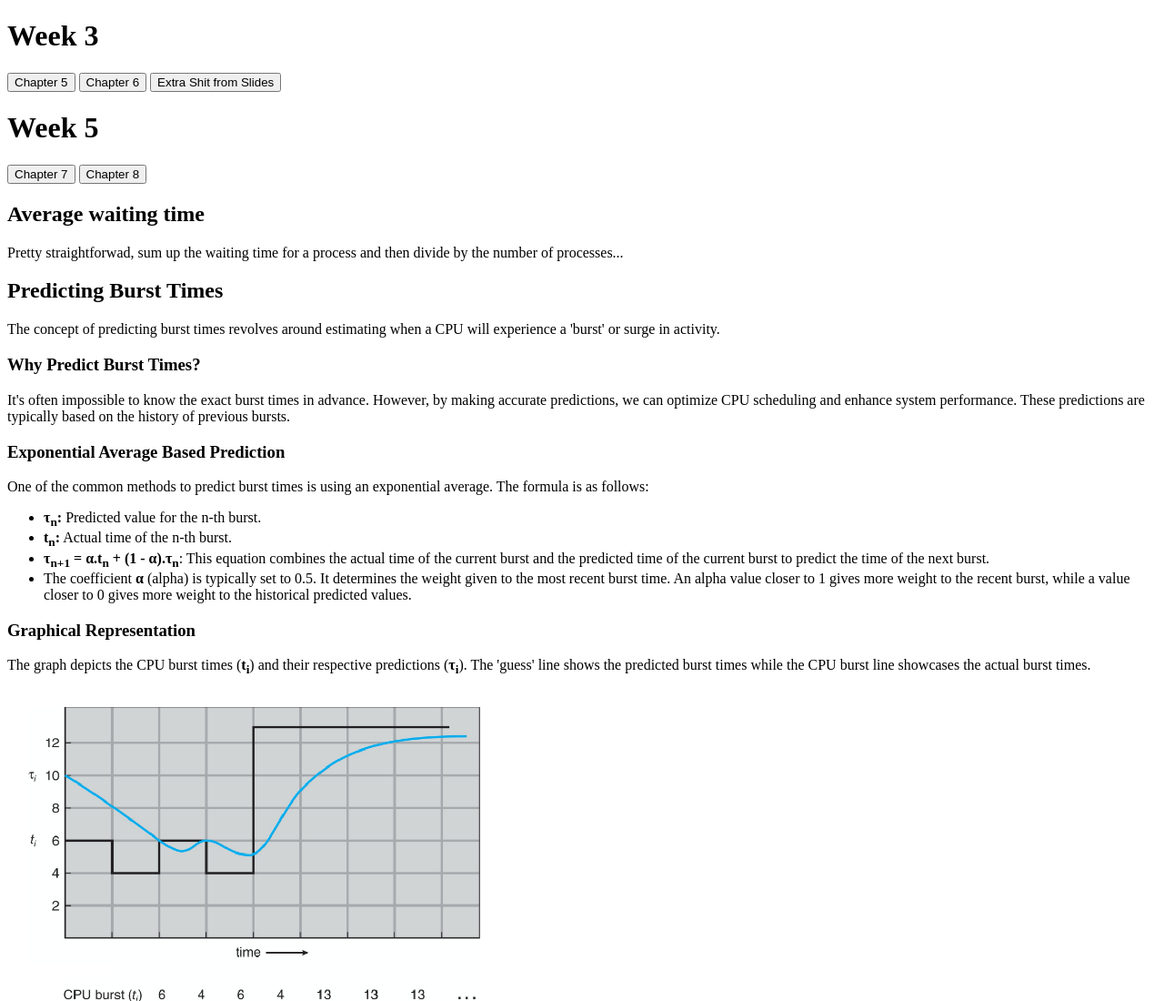
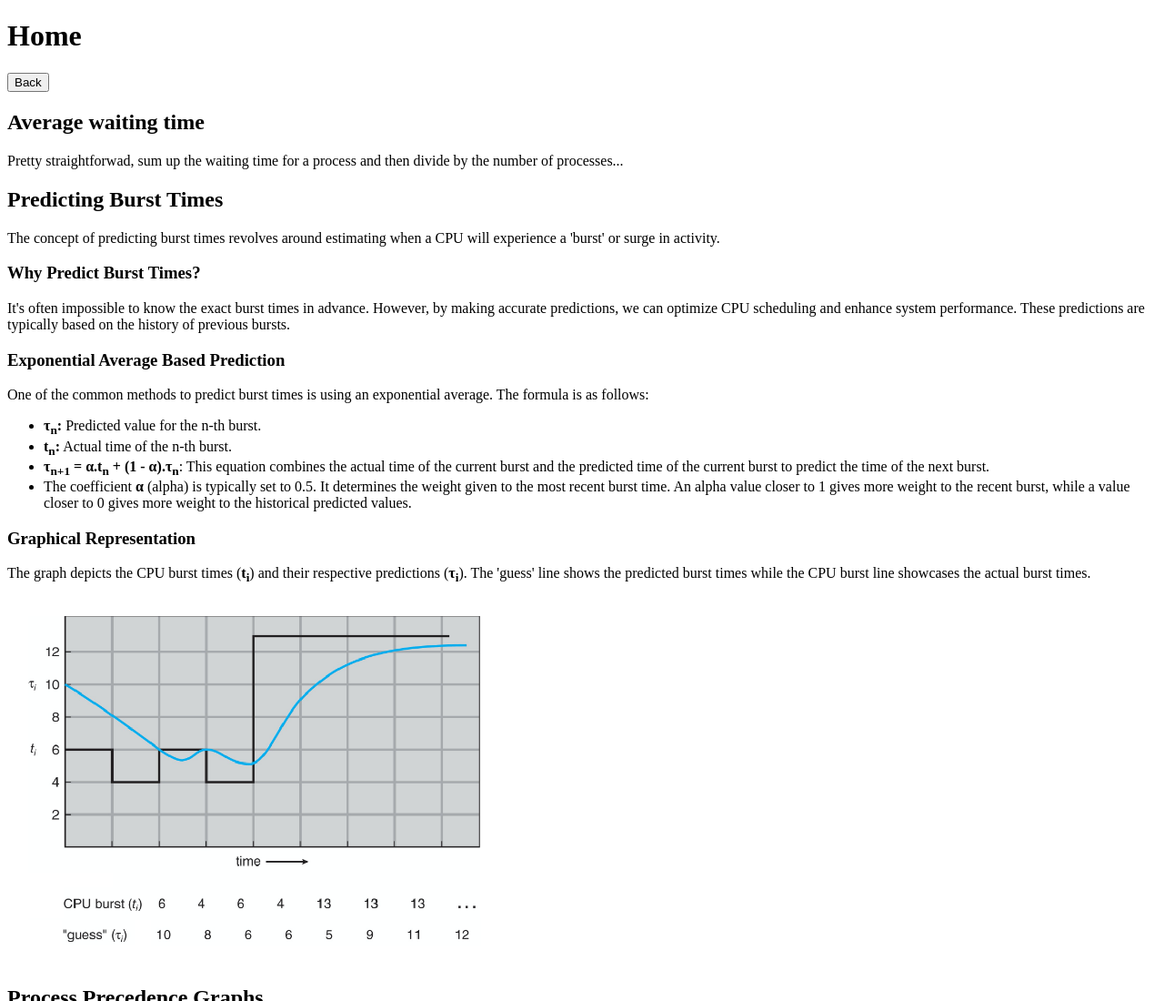
Before and after one commit to aclarke500/CISC-324-Notes, a plain HTML site: page week3/SlideShit.html in a window 1280 px wide. Shown: the top 1100 px of the page at 91% size. Drawn offline with Linux system fonts and the light colour scheme.

Commit message:
added home button

```diff
--- a/week3/SlideShit.html
+++ b/week3/SlideShit.html
@@ -5,13 +5,8 @@
   <meta name="viewport" content="width=device-width, initial-scale=1.0">
   <title>Extra Slide Shit</title>
 </head>
-<h1>Week 3</h1>
-  <button onclick="window.location.href = '../week3/chapter5.html'">Chapter 5</button>
-  <button onclick="window.location.href = '../week3/chapter6.html'">Chapter 6</button>
-  <button onclick="window.location.href = '../week3/SlideShit.html'"> Extra Shit from Slides</button>
-  <h1>Week 5</h1>
-  <button onclick="window.location.href = '../week5/chapter7.html'">Chapter 7</button>
-  <button onclick="window.location.href = '../week5/chapter8.html'">Chapter 8</button>
+<h1>Home</h1>
+<button onclick="window.location.href = '../index.html'">Back</button>
 <body>
   <h2>
     Average waiting time
```
Also changed, not shown: index.html (+7 -0 lines), week3/chapter5.html (+4 -7 lines), week3/chapter6.html (+3 -7 lines), week5/chapter7.html (+4 -7 lines).
